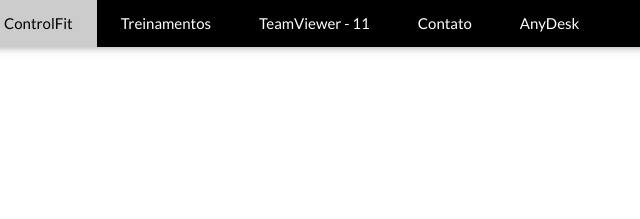
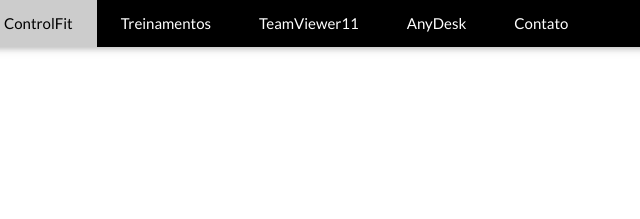
Before and after one commit to controlfitgym/controlfitgym.github.io, a plain HTML site: page index.html in a window 1280 px wide. Shown: the top 219 px of the page, 20-660 px from the left. Drawn offline with nearby package versions, Linux system fonts and the light colour scheme.

Commit message:
Update index.html

```diff
--- a/index.html
+++ b/index.html
@@ -18,9 +18,9 @@ body {font-family: "Lato", sans-serif}
     <a class="w3-bar-item w3-button w3-padding-large w3-hide-medium w3-hide-large w3-right" href="javascript:void(0)" onclick="myFunction()" title="Toggle Navigation Menu"><i class="fa fa-bars"></i></a>
     <a href="#" class="w3-bar-item w3-button w3-padding-large">ControlFit</a>
     <a href="http://bit.ly/controlfit" class="w3-bar-item w3-button w3-padding-large w3-hide-small">Treinamentos</a>
-    <a href="http://download.teamviewer.com/download/version_11x/TeamViewer_Setup.exe" class="w3-bar-item w3-button w3-padding-large w3-hide-small">TeamViewer - 11</a>
+    <a href="http://download.teamviewer.com/download/version_11x/TeamViewer_Setup.exe" class="w3-bar-item w3-button w3-padding-large w3-hide-small">TeamViewer11</a>
+    <a href="https://download.anydesk.com/AnyDesk.exe?_ga=2.251984651.349635951.1567684313-1564278294.1567684313" class="w3-bar-item w3-button w3-padding-large w3-hide-small">AnyDesk</a>
     <a href="#contact" class="w3-bar-item w3-button w3-padding-large w3-hide-small">Contato</a>
-    <a href="https://download.anydesk.com/AnyDesk.exe?_ga=2.251984651.349635951.1567684313-1564278294.1567684313" class="w3-bar-item w3-button w3-padding-large w3-hide-small">AnyDesk</a>
   </div>
 </div>
 
```
